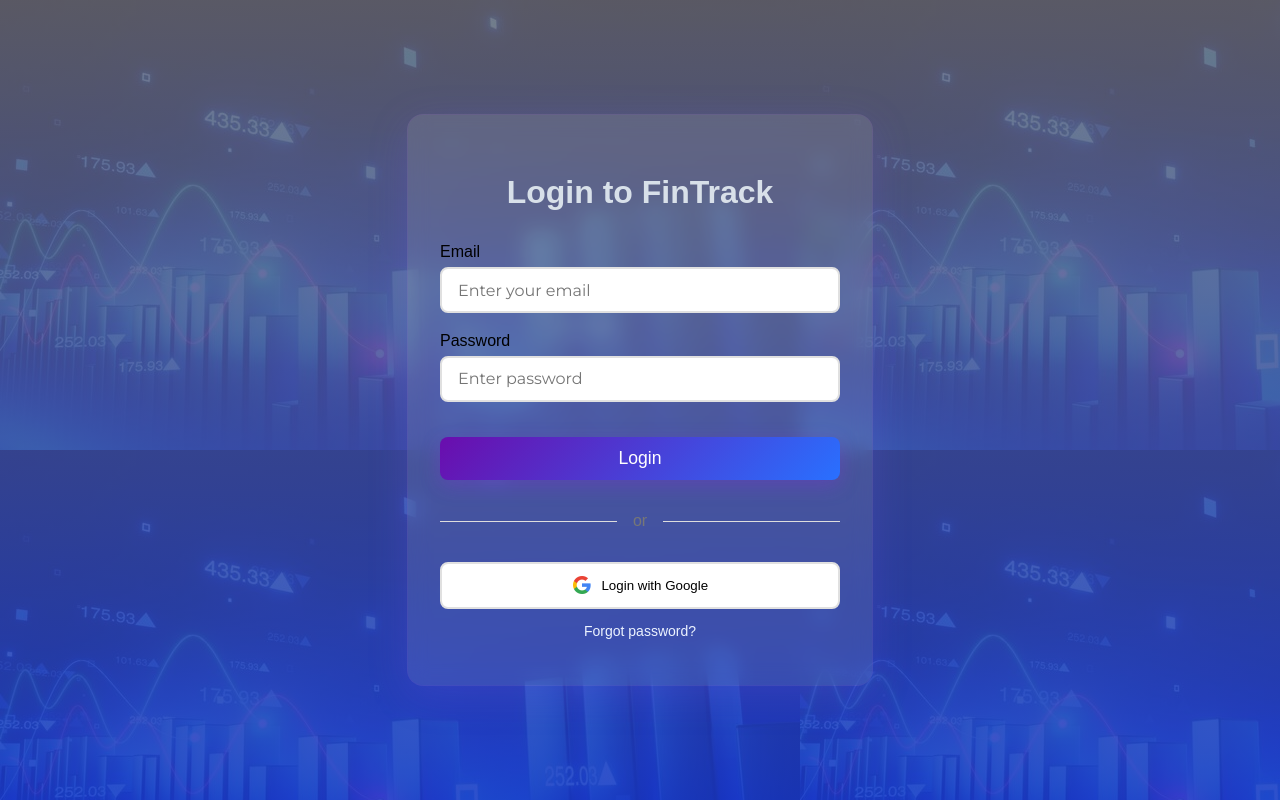
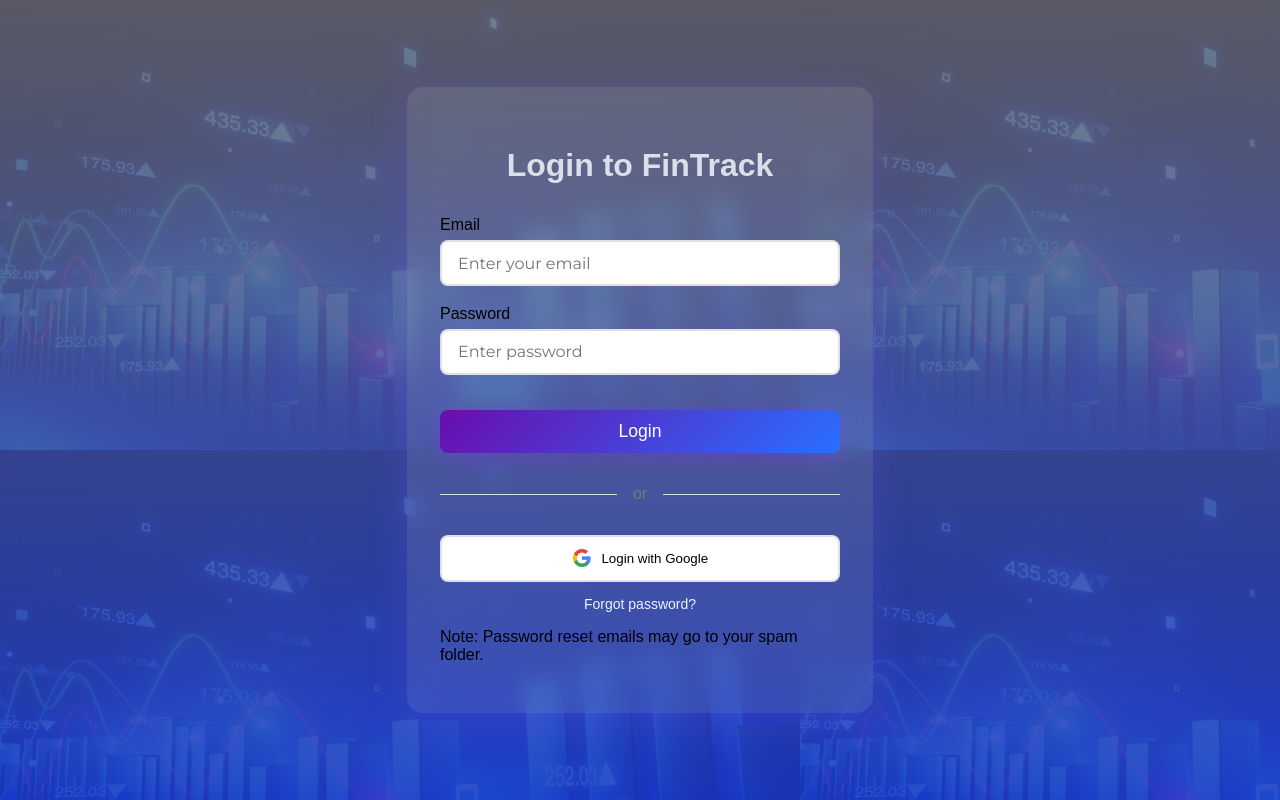
Before and after one commit to pathma2005/Fintrack-pro, a React (Create React App) app: page /login in a window 1280 px wide. Built offline with nearby package versions, Linux system fonts and the light colour scheme.

Commit message:
Add password length validation (minimum 6 characters)

```diff
--- a/src/firebase.js
+++ b/src/firebase.js
@@ -18,5 +18,5 @@
 const db = getFirestore(app);
 const auth = getAuth(app);
 const provider = new GoogleAuthProvider();
-provider.setCustomParameters({ prompt: 'select_account' });
+provider.setCustomParameters({ prompt: 'consent' });
 export { db, auth, provider,doc, setDoc };
--- a/src/pages/Login.js
+++ b/src/pages/Login.js
@@ -122,6 +122,9 @@
         <p className="forgot-password" onClick={handleForgotPassword}>
           Forgot password?
         </p>
+        <p className="spam-note">
+          Note: Password reset emails may go to your spam folder.
+        </p>
       </div>
     </div>
   );
```
